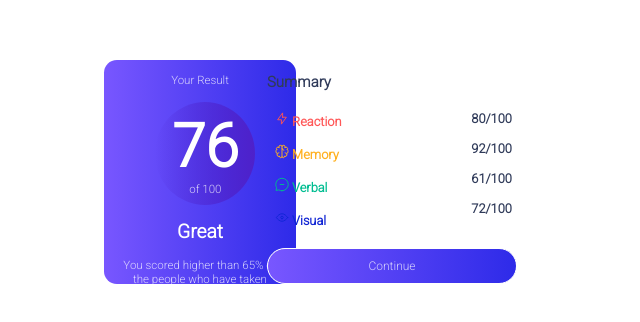
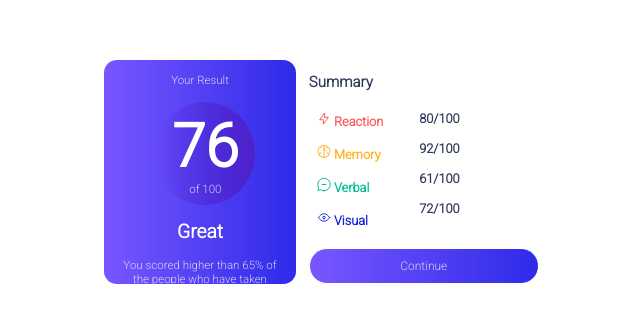
Before and after one commit to Nav6k/javascript-learning-platform, a plain HTML site: page Day12/Task1/index.html in a window 1280 px wide. Shown: the part 228-550 px from the top of the page, without its empty margins (336-976 px from the left). Drawn offline with Linux system fonts and the light colour scheme.

Commit message:
Update style.css

```diff
--- a/Day12/Task1/style.css
+++ b/Day12/Task1/style.css
@@ -35,7 +35,7 @@ p{
 
 .blue-box{
     display: flex;
-    align-items: start;
+
     background-image: linear-gradient(to right, hsl(252, 100%, 67%),hsl(241, 81%, 54%));
     height:14rem;
     width:12rem;
@@ -47,13 +47,9 @@ p{
 
 .white-box{
     display: flex;
-    align-items: start;
     background-color:  hsl(0, 0%, 100%);
     height:14rem;
     width:12rem;
-    border-radius: 1em;
-    align-content: center;
-    justify-content: center;
     padding:1em;
 }
 
@@ -83,7 +79,7 @@ p{
 
 .table{
     display:flex;
-    justify-content: space-between;
+    /* justify-content: space-between; */
 }
 
 .parta-table{ padding: 0.4em;}
@@ -96,7 +92,7 @@ p{
 button{
     background-image: linear-gradient(to right, hsl(252, 100%, 67%),hsl(241, 81%, 54%));
    color:hsl(0,0%, 100%);
-   width:250px;
+   width:230px;
    padding:10px;
    border-radius: 2em;
    border:1px solid white;
```
